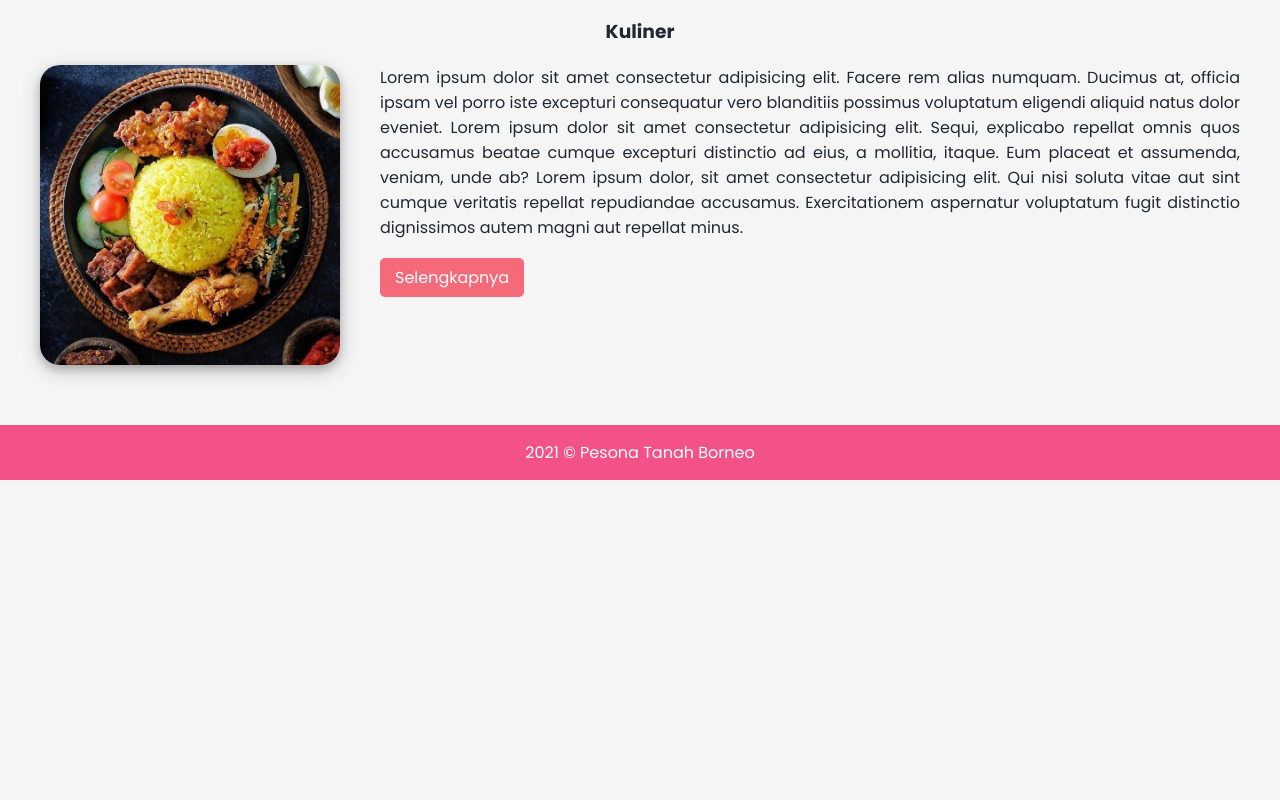
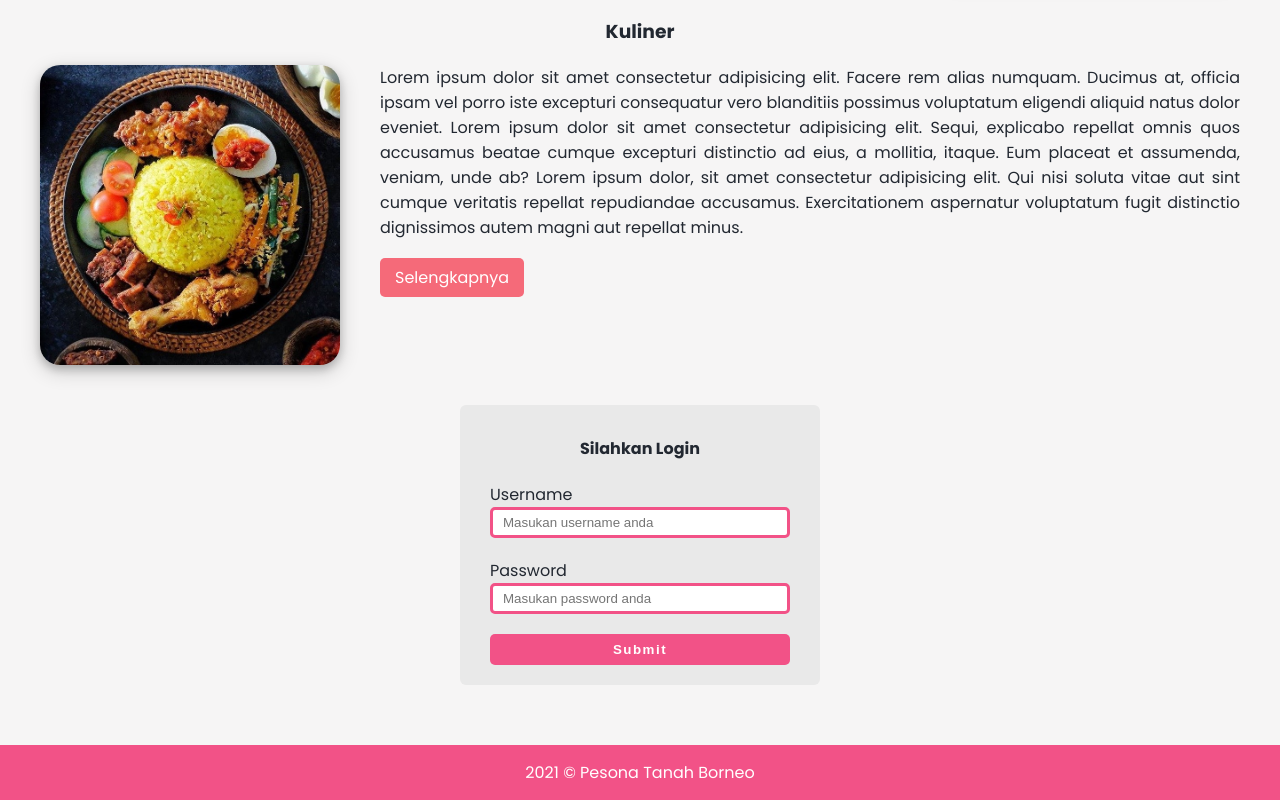
Before and after one commit to yudapratama25/pesona-tanah-borneo, a plain HTML site: page index.html in a window 1280 px wide. Shown: the part 1188-1988 px from the top of the page. Before the commit the page ends 1668 px from the top, so only its background shows below. Drawn offline with Linux system fonts and the light colour scheme.

Commit message:
tambahin form login via JS

```diff
--- a/index.html
+++ b/index.html
@@ -28,7 +28,7 @@
 		}
 
 		.item-left {
-			display: inline;
+			display: flex;
 			float: left;
 			height: 100%;
 		}
@@ -41,13 +41,14 @@
 		}
 
 		h2.title-website {
-			display: inline;
 			font-weight: 400;
 			color: white;
+			margin: 9px 15px 22px;
 		}
 
-		.logo-website {
+		img.logo-website {
 			width: 40px;
+			object-fit: contain;
 		}
 
 		.item-right > a {
@@ -130,6 +131,44 @@
 			padding-top: 15px;
 			color: white;
 		}
+
+		.section-login {
+			width: 30%;
+			margin-right: auto;
+			margin-left: auto;
+		}
+
+		.text-center {
+			text-align: center;
+		}
+
+		.container-login {
+			padding: 10px 30px 20px;
+			background-color: #e9e9e9;
+			border-radius: 6px;
+		}
+
+		input.input {
+			width: 100%;
+			display: block;
+			padding: 5px 10px;
+			box-sizing: border-box;
+			margin-bottom: 20px;
+			border-radius: 5px;
+			border: 3px solid #f25287;
+		}
+
+		button.btn-login {
+			width: 100%;
+		    border-radius: 5px;
+		    background-color: #f25287;
+		    border: none;
+		    color: white;
+		    padding: 8px;
+		   	cursor: pointer;
+		   	font-weight: 600;
+		   	letter-spacing: 1.5px;
+		}
 	</style>
 </head>
 <body>
@@ -142,6 +181,7 @@
 			<a href="#" onclick="event.preventDefault();document.getElementById('budaya').scrollIntoView({behavior: 'smooth'});">Budaya</a>
 			<a href="#" onclick="event.preventDefault();document.getElementById('flora-fauna').scrollIntoView({behavior: 'smooth'});">Flora & Fauna</a>
 			<a href="#" onclick="event.preventDefault();document.getElementById('kuliner').scrollIntoView({behavior: 'smooth'});">Kuliner</a>
+			<a href="#" onclick="event.preventDefault();document.getElementById('login').scrollIntoView({behavior: 'smooth'});">Login</a>
 		</div>
 	</div>
 	<div class="img-primary"></div>
@@ -185,9 +225,45 @@
 				</p>
 			</div>
 		</div>
+		<div class="section-login mt-40" id="login">
+			<div class="container-login">
+				<form action="" method="post">
+					<h4 class="text-center">Silahkan Login</h4>
+					<div class="form-group">
+						<label>Username</label>
+						<input type="text" class="input" name="username" id="username" placeholder="Masukan username anda" required autocomplete>
+					</div>
+					<div class="form-group">
+						<label>Password</label>
+						<input type="password" class="input" name="password" id="password" placeholder="Masukan password anda" required>
+					</div>
+					<button type="submit" class="btn-login" onclick="submitLogin()">
+						Submit
+					</button>
+				</form>
+			</div>
+		</div>
 	</div>
 	<footer class="footer mt-40">
 		2021 &copy; Pesona Tanah Borneo
 	</footer>
+
+	<script type="text/javascript">
+		function submitLogin() {
+			event.preventDefault();
+			var username = document.querySelector('#username');
+			var password = document.querySelector('#password');
+
+			if (username.value === "yuda" && password.value === "1915036114") {
+				alert(`Hai ${username.value}, kamu berhasil login :)`);
+			} else if (username.value === "" || password.value === "") {
+				alert("Anda belum mengisi username atau password");
+			} else {
+				alert("Anda SIAPA ?");
+			}
+			username.value = "";
+			password.value = "";
+		}
+	</script>
 </body>
 </html>
```
